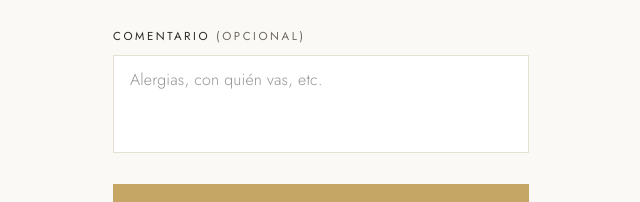
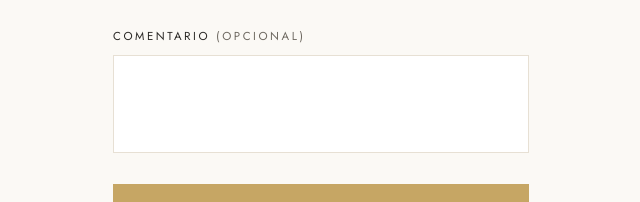
Before and after one commit to mundurragac/koyle-bd, a Next.js app: page / in a window 1280 px wide. Shown: the part 526-728 px from the top of the page, without its empty margins (319-959 px from the left). Built offline with nearby package versions, Linux system fonts and the light colour scheme.

Commit message:
feat(ui): simplificar pregunta de alojamiento y quitar placeholder del comentario

```diff
--- a/src/components/formulario-rsvp.tsx
+++ b/src/components/formulario-rsvp.tsx
@@ -61,7 +61,7 @@ export function FormularioRsvp() {
       {asistencia === "Sí voy" && (
         <Opciones
           nombre="alojamiento"
-          pregunta="¿Te quedas a alojar en la viña?"
+          pregunta="¿Te quedas a alojar?"
           opciones={ALOJAMIENTO}
         />
       )}
@@ -74,7 +74,6 @@ export function FormularioRsvp() {
           name="comentario"
           rows={3}
           maxLength={500}
-          placeholder="Alergias, con quién vas, etc."
           className={`${campo} mt-2 resize-none`}
         />
       </label>
```
